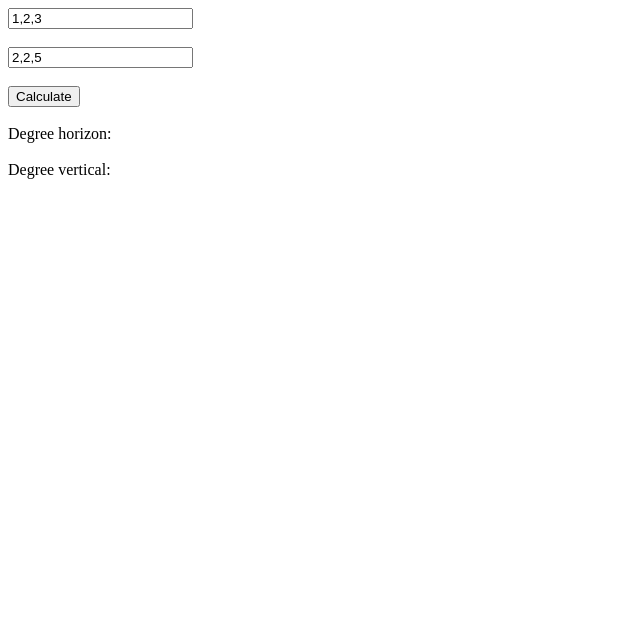
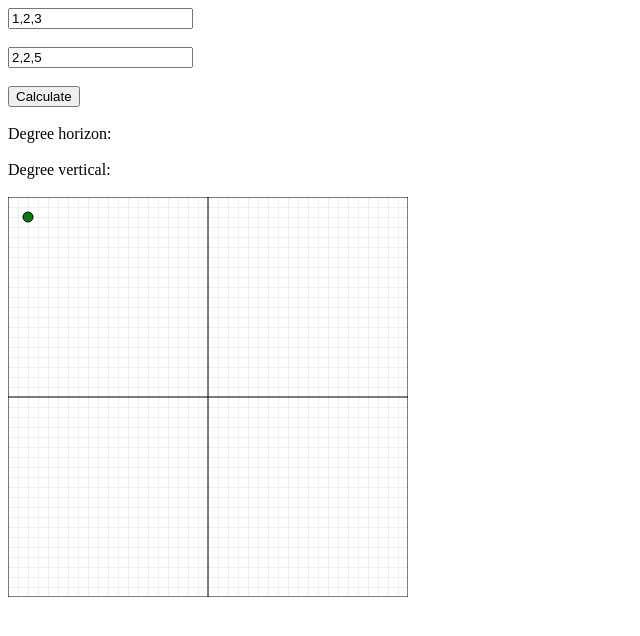
Before and after one commit to Ecostack/mathtest, a plain HTML site: page index.html in a window 1280 px wide. Shown: the whole page, without its empty margins (0-640 px from the left). Drawn offline with nearby package versions, Linux system fonts and the light colour scheme.

Commit message:
Start of coordinate system

```diff
--- /dev/null
+++ b/css/main.css
@@ -0,0 +1 @@
+#cvs  { width: 400px; height: 400px; }
--- a/index.html
+++ b/index.html
@@ -2,9 +2,11 @@
 <html>
 <head>
 <meta charset="UTF-8">
+<link href="css/main.css" rel="stylesheet" type="text/css">
 <script src="http://code.jquery.com/jquery-1.11.1.min.js"></script>
 <script src="js/ui.js"></script>
 <script src="js/calculate.js"></script>
+<script src="js/coordinate.js"></script>
 </head>
 <body>
 	<input type="text" id="txt_vector_me">
@@ -15,11 +17,15 @@
 	<br>
 	<input type="button" value="Calculate" id="btn_calc">
 	<br>
+	<br> Degree horizon:
+	<span id="lbl_horizon"></span>
 	<br>
-	Degree horizon: <span id="lbl_horizon"></span>
+	<br> Degree vertical:
+	<span id="lbl_vertical"></span>
 	<br>
 	<br>
-	Degree vertical: <span id="lbl_vertical"></span>
+	<canvas id="cvs" width="400" height="400">
+		<p>canvas unsupported</p></canvas>
 </body>
 
 </html>
--- /dev/null
+++ b/js/coordinate.js
@@ -0,0 +1,53 @@
+"use strict";
+
+$(document).ready(function() {
+	var cvs = document.getElementById('cvs');
+	var ctx = cvs.getContext('2d');
+	ctx.lineWidth = 1;
+
+	initializeCoordinate(ctx);
+	drawPoint(ctx, 20, 20);
+});
+
+function drawPoint(pContext, x, y) {
+	pContext.beginPath();
+
+	pContext.arc(x, y, 5, 0, 2 * Math.PI, false);
+	pContext.fillStyle = 'green';
+	pContext.fill();
+	pContext.stroke();
+
+}
+
+function initializeCoordinate(pContext) {
+
+	var lcWidth = 400;
+	var lcHeight = 400;
+
+	for (var x = 0.5; x < lcWidth; x += 10) {
+		pContext.moveTo(x, 0);
+		pContext.lineTo(x, lcHeight);
+	}
+
+	for (var y = 0.5; y < lcHeight; y += 10) {
+		pContext.moveTo(0, y);
+		pContext.lineTo(lcWidth, y);
+	}
+
+	pContext.strokeStyle = "#eee";
+	pContext.stroke();
+
+	pContext.beginPath();
+
+	pContext.rect(0, 0, lcWidth, lcHeight);
+
+	pContext.moveTo(lcWidth / 2, 0);
+	pContext.lineTo(lcWidth / 2, lcHeight);
+
+	pContext.moveTo(0, lcHeight / 2);
+	pContext.lineTo(lcWidth, lcHeight / 2);
+
+	pContext.strokeStyle = "#000";
+	pContext.stroke();
+
+}
```
